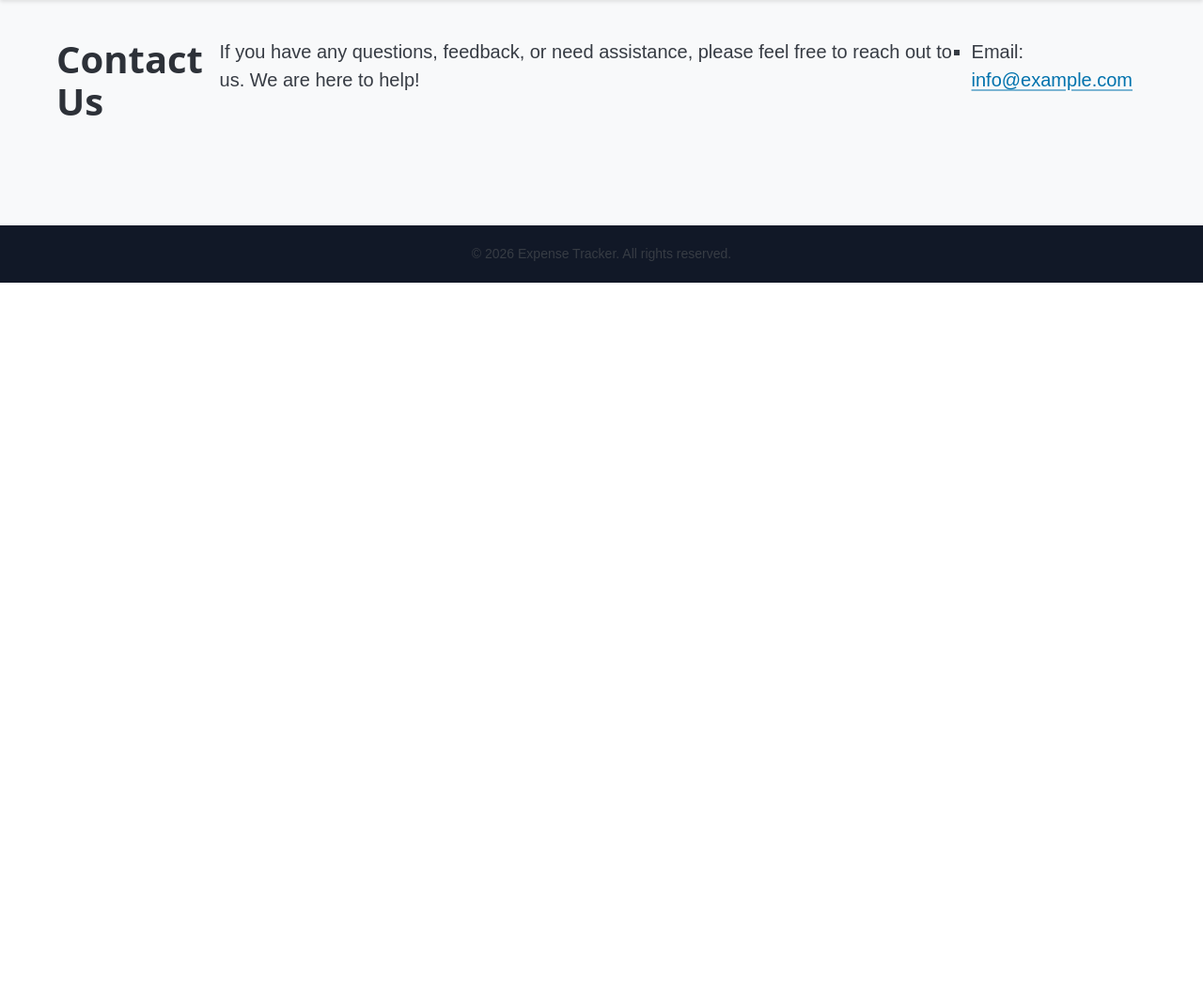
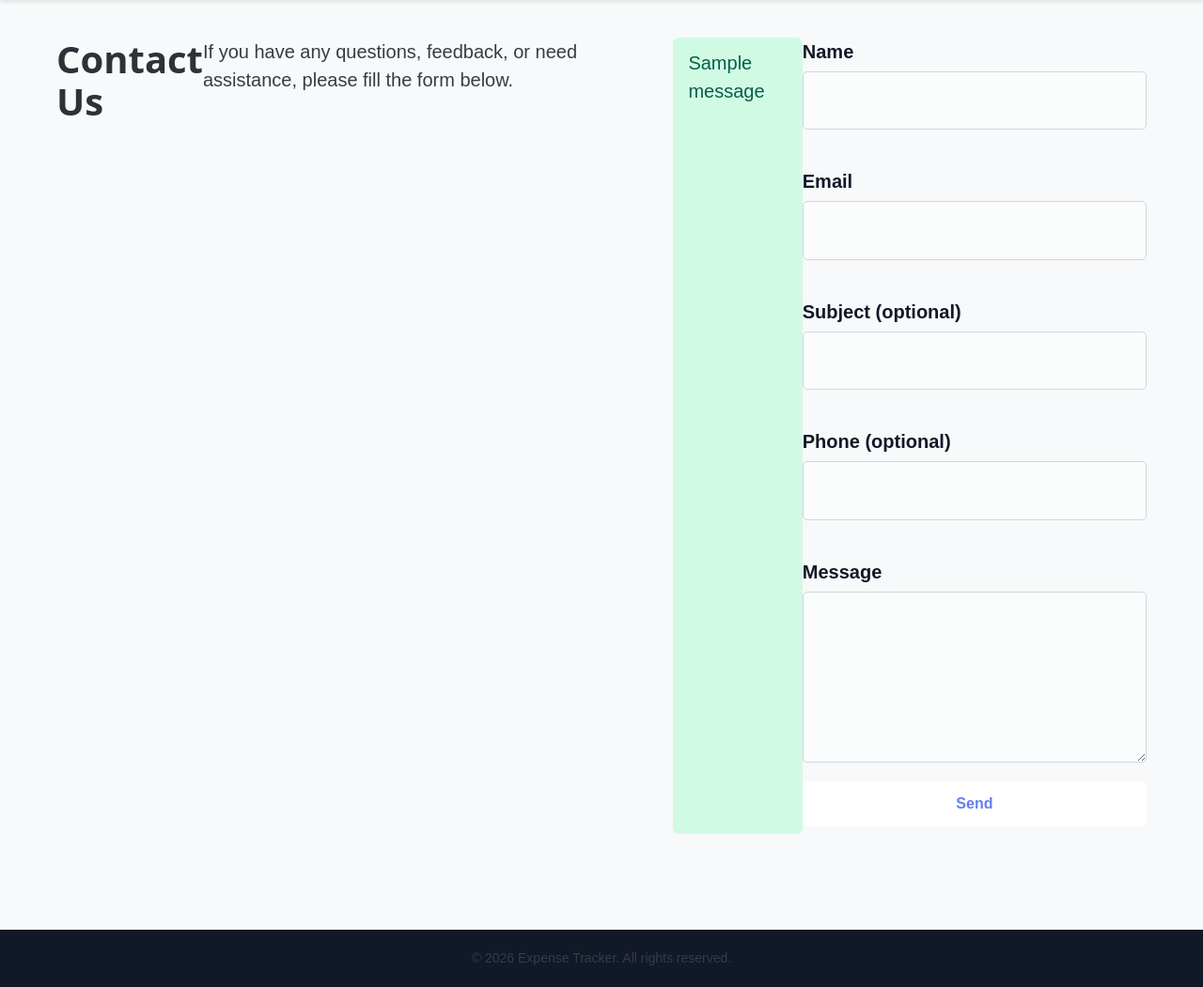
Before and after one commit to uadiya1012-cyber/capstone_project, a Django app: page /contact/ in a window 1280 px wide. Shown: the part 58-1109 px from the top of the page at 94% size. Before the commit the page ends 359 px from the top, so only its background shows below. Run offline with Django 5.2, Linux system fonts and the light colour scheme; tables that the repository leaves empty hold one stand-in row (values such as "Sample post"); one stand-in notice (Sample message) is shown; some libraries are stand-ins or nearby versions.

Commit message:
add new update my style

```diff
--- a/backend/category/views.py
+++ b/backend/category/views.py
@@ -1,6 +1,7 @@
 from django.shortcuts import render, get_object_or_404, redirect
 from django.contrib.auth.decorators import login_required
-from .models import Category, models
+from .models import Category
+from django.db.models import Q
 from .forms import CategoryForm
 from accounts.decorators import role_required
 from django.contrib import messages
@@ -8,7 +9,7 @@ from django.contrib import messages
 @login_required
 def category_list(request):
     # Global categories (user is none) болон нийтэд зориулсан категориудыг харуулах
-    categories = Category.objects.filter(models.Q(user__isnull=True) | models.Q(user=request.user)).order_by('name')
+    categories = Category.objects.filter(Q(user__isnull=True) | Q(user=request.user)).order_by('name')
     return render(request, 'category/category_list.html', {'categories': categories})
 
 @login_required
--- a/backend/config/urls.py
+++ b/backend/config/urls.py
@@ -1,5 +1,7 @@
 from django.contrib import admin
 from django.urls import path, include
+from django.conf import settings
+from django.conf.urls.static import static
 
 urlpatterns = [
     path('admin/', admin.site.urls),
@@ -9,3 +11,7 @@ urlpatterns = [
     path('expenses/', include('expenses.urls')),
     path('budget/', include('budget.urls')),
 ]
+
+# Serve media files during development when DEBUG is True
+if settings.DEBUG:
+    urlpatterns += static(settings.MEDIA_URL, document_root=settings.MEDIA_ROOT)
--- a/backend/setup_and_init.py
+++ b/backend/setup_and_init.py
@@ -17,7 +17,6 @@ django.setup()
 
 from django.core.management import call_command
 from django.contrib.auth import get_user_model
-from accounts.models import CustomUser
 from category.models import Category
 from budget.models import Budget, BudgetAllocation
 from expenses.models import Expense
--- a/backend/static/css/styles.css
+++ b/backend/static/css/styles.css
@@ -403,17 +403,7 @@ body {
 }
 
 /* Chart Area */
-.chart-area {
-  background: white;
-  height: 350px;
-  border-radius: 10px;
-  display: flex;
-  align-items: center;
-  justify-content: center;
-  color: #9ca3af;
-  font-size: 18px;
-  box-shadow: 0 2px 6px rgba(0, 0, 0, 0.08);
-}
+/* Chart-area was unused in templates; remove to keep stylesheet focused. */
 
 /* Responsive */
 @media (max-width: 768px) {
@@ -471,6 +461,17 @@ body {
   max-width: 900px;
 }
 
+/* Utilities: small layout helpers used by templates */
+/* Add spacing between stacked cards instead of inline styles in templates */
+.card + .card {
+  margin-top: 12px;
+}
+
+/* small top spacing for forms inside cards (replaces inline style="margin-top:8px") */
+.card form {
+  margin-top: 8px;
+}
+
 /* active nav state for dashboard sidebar */
 .nav-item.active {
   background: #0b63d4;
@@ -483,6 +484,74 @@ body {
   height: 40px;
   border-radius: 50%;
   background: #ddd;
+}
+
+/* Compatibility / Utilities (cover classes used in templates but defined by Pico or missing)
+   Keeping these here avoids changing many templates and ensures consistent visuals */
+.btn,
+.button {
+  display: inline-block;
+  padding: 10px 18px;
+  border-radius: 6px;
+  text-decoration: none;
+  font-weight: 600;
+  cursor: pointer;
+  border: 2px solid transparent;
+  background: #fff;
+  color: #0b63d4;
+}
+
+.btn-primary {
+  /* keep existing visual for primary */
+  background-color: #fff;
+  color: #667eea;
+  border-color: #fff;
+}
+
+.btn-secondary {
+  background-color: transparent;
+  color: white;
+  border-color: white;
+}
+
+.form-group {
+  margin-bottom: 12px;
+}
+
+.form-label {
+  display: block;
+  margin-bottom: 6px;
+  font-weight: 600;
+  color: #111827;
+}
+
+.grid {
+  display: grid;
+  grid-template-columns: 1fr;
+  gap: 12px;
+}
+
+.mb-3 {
+  margin-bottom: 1rem;
+}
+
+.muted {
+  color: #6b7280;
+  font-size: 0.95rem;
+}
+
+.alert {
+  padding: 12px 16px;
+  border-radius: 6px;
+  margin-bottom: 12px;
+}
+.alert-success {
+  background: #d1fae5;
+  color: #065f46;
+}
+.alert-danger {
+  background: #fee2e2;
+  color: #991b1b;
 }
 
 /* ===== FOOTER ===== */
--- /dev/null
+++ b/backend/static_app/forms.py
@@ -0,0 +1,19 @@
+from django import forms
+from .models import StaticApp
+
+class StaticAppForm(forms.ModelForm):
+    class Meta:
+        model = StaticApp
+        fields = '__all__'
+
+
+from .models import Contact
+
+
+class ContactForm(forms.ModelForm):
+    class Meta:
+        model = Contact
+        fields = ['name', 'email', 'subject', 'phone', 'message']
+        widgets = {
+            'message': forms.Textarea(attrs={'rows': 5}),
+        }
--- /dev/null
+++ b/backend/static_app/migrations/__init__.py
@@ -0,0 +1 @@
+# Generated migrations package for static_app
--- /dev/null
+++ b/backend/static_app/models.py
@@ -0,0 +1,29 @@
+from django.db import models
+from django.conf import settings
+
+class StaticApp(models.Model):
+    user = models.ForeignKey(settings.AUTH_USER_MODEL, on_delete=models.CASCADE)
+    title = models.CharField(max_length=255)
+    description = models.TextField()
+    created_at = models.DateTimeField(auto_now_add=True)
+    updated_at = models.DateTimeField(auto_now=True)
+
+    def __str__(self):
+        return self.title
+
+
+class Contact(models.Model):
+    """Contact form submissions from anonymous or authenticated visitors."""
+    name = models.CharField(max_length=200)
+    email = models.EmailField()
+    subject = models.CharField(max_length=255, blank=True)
+    phone = models.CharField(max_length=50, blank=True)
+    message = models.TextField()
+    is_read = models.BooleanField(default=False)
+    created_at = models.DateTimeField(auto_now_add=True)
+
+    class Meta:
+        ordering = ['-created_at']
+
+    def __str__(self):
+        return f"{self.name} <{self.email}> - {self.subject or 'No subject'}"
--- a/backend/static_app/views.py
+++ b/backend/static_app/views.py
@@ -1,10 +1,21 @@
-from django.shortcuts import render
+from django.shortcuts import render, redirect
+from django.contrib import messages
+from .forms import ContactForm
 
 def info(request):
     return render(request, 'static_app/info.html')
 
 def contact(request):
-    return render(request, 'static_app/contact.html')
+    # Allow anonymous visitors to submit contact/feedback messages.
+    if request.method == 'POST':
+        form = ContactForm(request.POST)
+        if form.is_valid():
+            form.save()
+            messages.success(request, 'Your message has been sent. Thank you!')
+            return redirect('contact')
+    else:
+        form = ContactForm()
+    return render(request, 'static_app/contact.html', {'form': form})
 
 
 def home(request):
--- a/backend/templates/accounts/quick_create.html
+++ b/backend/templates/accounts/quick_create.html
@@ -14,7 +14,7 @@
     <label for="category">Category:</label>
     <input type="text" name="category" id="category" required />
 
-    <label for="date">Date:</label>
+    <label for="date">(YYYY-MM-DD):</label>
     <input type="date" name="date" id="date" required />
 
     <button type="submit">Create Expense</button>
--- a/backend/templates/base.html
+++ b/backend/templates/base.html
@@ -8,7 +8,7 @@
     <title>Expense Tracker</title>
     <link rel="stylesheet" href="{% static 'css/pico.min.css' %}" />
     <link rel="stylesheet" href="{% static 'css/styles.css' %}" />
-    <script src="{% static 'js/pico.min.js' %}"></script>
+    <!-- <script src="{% static 'js/pico.min.js' %}"></script> -->
   </head>
   <body>
     {% include 'includes/navbar.html' %}
--- a/backend/templates/static_app/contact.html
+++ b/backend/templates/static_app/contact.html
@@ -2,11 +2,37 @@
 <div class="container">
   <h1>Contact Us</h1>
   <p>
-    If you have any questions, feedback, or need assistance, please feel free to
-    reach out to us. We are here to help!
+    If you have any questions, feedback, or need assistance, please fill the
+    form below.
   </p>
-  <ul>
-    <li>Email: <a href="mailto:info@example.com">info@example.com</a></li>
-  </ul>
+
+  {% if messages %} {% for message in messages %}
+  <div class="alert alert-{{ message.tags }}">{{ message }}</div>
+  {% endfor %} {% endif %}
+
+  <form method="post">
+    {% csrf_token %}
+    <div class="mb-3">
+      <label for="id_name" class="form-label">Name</label>
+      {{ form.name }}
+    </div>
+    <div class="mb-3">
+      <label for="id_email" class="form-label">Email</label>
+      {{ form.email }}
+    </div>
+    <div class="mb-3">
+      <label for="id_subject" class="form-label">Subject (optional)</label>
+      {{ form.subject }}
+    </div>
+    <div class="mb-3">
+      <label for="id_phone" class="form-label">Phone (optional)</label>
+      {{ form.phone }}
+    </div>
+    <div class="mb-3">
+      <label for="id_message" class="form-label">Message</label>
+      {{ form.message }}
+    </div>
+    <button type="submit" class="btn btn-primary">Send</button>
+  </form>
 </div>
 {% endblock %}
```
Also changed, not shown: backend/config/settings.py (+11 -3 lines), backend/static_app/admin.py (added, +23 -0 lines), backend/templates/accounts/user_dashboard.html (+4 -3 lines), backend/static_app/migrations/0001_initial.py (added).
